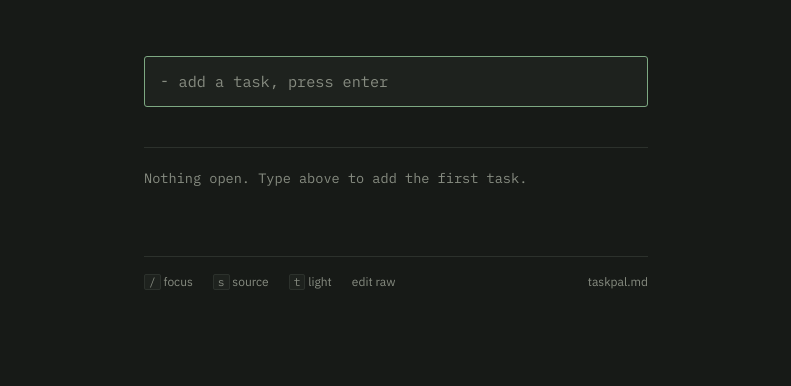
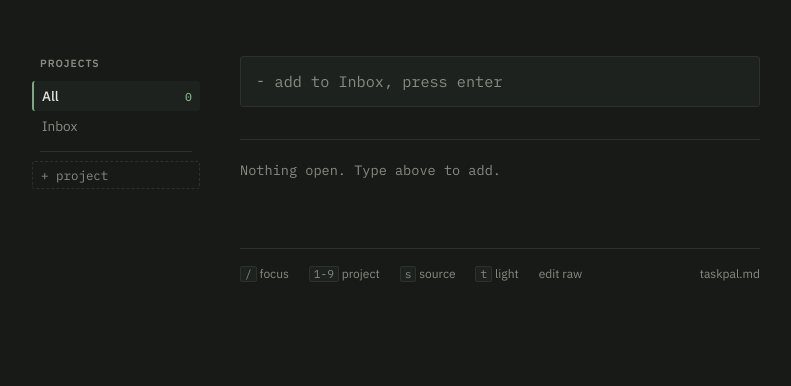
Before and after one commit to blakdav/taskpal, a Flask app: page / in a window 1280 px wide. Shown: the top 386 px of the page, without its empty margins (244-1035 px from the left). Run offline with Flask 3, Linux system fonts and the light colour scheme.

Commit message:
Update index.html

```diff
--- a/templates/index.html
+++ b/templates/index.html
@@ -53,15 +50,74 @@
     -webkit-font-smoothing: antialiased;
   }
 
-  .wrap {
-    max-width: 34rem;
+  .shell {
+    max-width: 48rem;
     margin: 0 auto;
     padding: 3.5rem 1.25rem 6rem;
+    display: grid;
+    grid-template-columns: 10.5rem 1fr;
+    gap: 2.5rem;
+    align-items: start;
   }
 
-  /* ---- capture box: the hero. everything else stays quiet ---- */
-  .capture { position: relative; margin-bottom: 2.5rem; }
+  /* ---- sidebar ---- */
+  nav { position: sticky; top: 3.5rem; }
 
+  .nav-label {
+    font-size: 0.65rem;
+    font-weight: 600;
+    letter-spacing: 0.1em;
+    text-transform: uppercase;
+    color: var(--muted);
+    padding: 0 0.5rem;
+    margin-bottom: 0.6rem;
+  }
+
+  nav a {
+    display: flex;
+    justify-content: space-between;
+    align-items: baseline;
+    gap: 0.5rem;
+    padding: 0.3rem 0.5rem;
+    border-radius: 3px;
+    color: var(--muted);
+    text-decoration: none;
+    font-size: 0.85rem;
+    border-left: 2px solid transparent;
+    transition: color 120ms ease, background 120ms ease;
+  }
+  nav a:hover { color: var(--ink); background: var(--surface); }
+  nav a.on {
+    color: var(--ink);
+    background: var(--surface);
+    border-left-color: var(--accent);
+    font-weight: 500;
+  }
+  nav a .n {
+    font-family: var(--mono);
+    font-size: 0.72rem;
+    color: var(--muted);
+  }
+  nav a.on .n { color: var(--accent); }
+
+  nav hr { border: 0; border-top: 1px solid var(--rule); margin: 0.6rem 0.5rem; }
+
+  #newproj {
+    width: 100%;
+    padding: 0.3rem 0.5rem;
+    font-family: var(--mono);
+    font-size: 0.78rem;
+    color: var(--ink);
+    background: transparent;
+    border: 1px dashed var(--rule);
+    border-radius: 3px;
+    outline: none;
+  }
+  #newproj:focus { border-style: solid; border-color: var(--accent); }
+  #newproj::placeholder { color: var(--muted); }
+
+  /* ---- capture box: the hero ---- */
+  .capture { position: relative; margin-bottom: 2rem; }
   .capture input {
     width: 100%;
     padding: 0.9rem 1rem 0.9rem 2.1rem;
@@ -208,17 +279,68 @@
     background: var(--surface);
   }
 
-  @media (prefers-reduced-motion: reduce) {
-    * { transition: none !important; }
+  /* On narrow screens the sidebar becomes a scrollable strip on top --
+     a 10rem column would eat half a phone. */
+  @media (max-width: 40rem) {
+    .shell {
+      grid-template-columns: 1fr;
+      gap: 1.5rem;
+      padding-top: 2rem;
     }
+    nav { position: static; }
+    .nav-label, nav hr { display: none; }
+    nav .rail {
+      display: flex;
+      gap: 0.4rem;
+      overflow-x: auto;
+      padding-bottom: 0.35rem;
+      scrollbar-width: none;
+    }
+    nav .rail::-webkit-scrollbar { display: none; }
+    nav a {
+      flex: none;
+      border-left: 0;
+      border-bottom: 2px solid transparent;
+      border-radius: 3px 3px 0 0;
+      white-space: nowrap;
+    }
+    nav a.on { border-left: 0; border-bottom-color: var(--accent); }
+    #newproj { margin-top: 0.5rem; }
+    select.mover { opacity: 1; }
+    .kill { color: var(--muted); }
+  }
+
+  @media (prefers-reduced-motion: reduce) { * { transition: none !important; } }
 </style>
 </head>
 <body>
-<div class="wrap">
+<div class="shell">
 
+  <nav>
+    <div class="nav-label">Projects</div>
+    <div class="rail">
+      <a href="{{ url_for('index') }}" class="{{ 'on' if active is none }}">
+        <span>All</span><span class="n">{{ total_open }}</span>
+      </a>
+      {% for p in projects %}
+      <a href="{{ url_for('project_view', project=p.name) }}"
+         class="{{ 'on' if active == p.name }}">
+        <span>{{ p.name }}</span><span class="n">{{ p.open or '' }}</span>
+      </a>
+      {% endfor %}
+    </div>
+    <hr>
+    <form method="post" action="{{ url_for('add_project') }}">
+      <input id="newproj" name="name" autocomplete="off" placeholder="+ project">
+    </form>
+  </nav>
+
+  <main>
     <form class="capture" method="post" action="{{ url_for('add_task') }}">
-    <input id="add" name="text" autocomplete="off" autofocus
-           placeholder="add a task, press enter">
+      <input id="add" name="text" autocomplete="off"
+             placeholder="add to {{ active or inbox }}, press enter">
+      <input type="hidden" name="project" value="{{ active or inbox }}">
+      <input type="hidden" name="return_to" value="{{ active or '' }}">
     </form>
 
     {% if open_tasks %}
@@ -226,23 +348,37 @@
       {% for t in open_tasks %}
       <li>
         <form method="post" action="{{ url_for('toggle', task_id=t.id) }}">
+          <input type="hidden" name="return_to" value="{{ active or '' }}">
           <button class="box" type="submit" aria-label="Complete {{ t.text }}"></button>
         </form>
         <span class="label">{{ t.text }}</span>
+        {% if active is none %}<span class="tag">{{ t.project }}</span>{% endif %}
+        <form method="post" action="{{ url_for('move', task_id=t.id) }}">
+          <input type="hidden" name="return_to" value="{{ active or '' }}">
+          <select class="mover" name="project" aria-label="Move {{ t.text }}"
+                  onchange="this.form.submit()">
+            <option value="" selected>&rarr;</option>
+            {% for p in projects if p.name != t.project %}
+            <option value="{{ p.name }}">{{ p.name }}</option>
+            {% endfor %}
+          </select>
+        </form>
         <form method="post" action="{{ url_for('delete', task_id=t.id) }}">
+          <input type="hidden" name="return_to" value="{{ active or '' }}">
           <button class="kill" type="submit" aria-label="Delete {{ t.text }}">&times;</button>
         </form>
       </li>
       {% endfor %}
     </ul>
     {% else %}
-  <p class="empty">Nothing open. Type above to add the first task.</p>
+    <p class="empty">Nothing open{{ ' in ' ~ active if active }}. Type above to add.</p>
     {% endif %}
 
     {% if done_tasks %}
     <div class="section-label">
       <span>Done &middot; {{ done_tasks|length }}</span>
       <form method="post" action="{{ url_for('clear_done') }}">
+        <input type="hidden" name="return_to" value="{{ active or '' }}">
         <button class="kill" type="submit" style="color:var(--muted)">clear</button>
       </form>
     </div>
@@ -250,10 +386,13 @@
       {% for t in done_tasks %}
       <li class="done">
         <form method="post" action="{{ url_for('toggle', task_id=t.id) }}">
+          <input type="hidden" name="return_to" value="{{ active or '' }}">
           <button class="box checked" type="submit" aria-label="Reopen {{ t.text }}">&check;</button>
         </form>
         <span class="label">{{ t.text }}</span>
+        {% if active is none %}<span class="tag">{{ t.project }}</span>{% endif %}
         <form method="post" action="{{ url_for('delete', task_id=t.id) }}">
+          <input type="hidden" name="return_to" value="{{ active or '' }}">
           <button class="kill" type="submit" aria-label="Delete {{ t.text }}">&times;</button>
         </form>
       </li>
@@ -267,11 +406,13 @@
 
     <footer>
       <span><kbd>/</kbd> focus</span>
+      <span><kbd>1-9</kbd> project</span>
       <button type="button" id="src-toggle"><kbd>s</kbd> source</button>
       <button type="button" id="theme-toggle"><kbd>t</kbd> <span id="theme-name">light</span></button>
       <a href="{{ url_for('edit') }}">edit raw</a>
       <span style="margin-left:auto">{{ path }}</span>
     </footer>
+  </main>
 
 </div>
 
@@ -280,22 +421,19 @@
   const root  = document.documentElement;
   const name  = document.getElementById('theme-name');
   const meta  = document.getElementById('tc');
-
   const COLORS = { dark: '#171A17', light: '#F0F1EC' };
 
   function paintLabel() {
     const isLight = root.dataset.theme === 'light';
-    name.textContent = isLight ? 'dark' : 'light';   // label = what you'd switch TO
+    name.textContent = isLight ? 'dark' : 'light';
     meta.setAttribute('content', isLight ? COLORS.light : COLORS.dark);
   }
-
   function toggleTheme() {
     const isLight = root.dataset.theme === 'light';
     if (isLight) { delete root.dataset.theme; } else { root.dataset.theme = 'light'; }
     try { localStorage.setItem('taskpal-theme', isLight ? 'dark' : 'light'); } catch (e) {}
     paintLabel();
   }
-
   paintLabel();
 
   document.getElementById('theme-toggle').addEventListener('click', toggleTheme);
@@ -303,13 +441,28 @@
     document.body.classList.toggle('show-source');
   });
 
+  const links = Array.from(document.querySelectorAll('nav .rail a'));
+
   document.addEventListener('keydown', (e) => {
-    if (e.target.matches('input, textarea')) return;
+    if (e.target.matches('input, textarea, select')) return;
     if (e.metaKey || e.ctrlKey || e.altKey) return;
 
     if (e.key === '/') { e.preventDefault(); input.focus(); }
     if (e.key === 's') { document.body.classList.toggle('show-source'); }
     if (e.key === 't') { toggleTheme(); }
+
+    // 1 = All, 2..9 = the projects in sidebar order
+    if (/^[1-9]$/.test(e.key)) {
+      const target = links[Number(e.key) - 1];
+      if (target) { e.preventDefault(); window.location = target.href; }
+    }
+  });
+
+  // Coming back to a tab that's been sitting open? Get fresh state.
+  let hidden = false;
+  document.addEventListener('visibilitychange', () => {
+    if (document.hidden) { hidden = true; }
+    else if (hidden) { window.location.reload(); }
   });
 </script>
 </body>
```
Also changed, not shown: other parts of templates/index.html (+41 -29 lines). Lines whose indentation alone changed are shown as unchanged.
